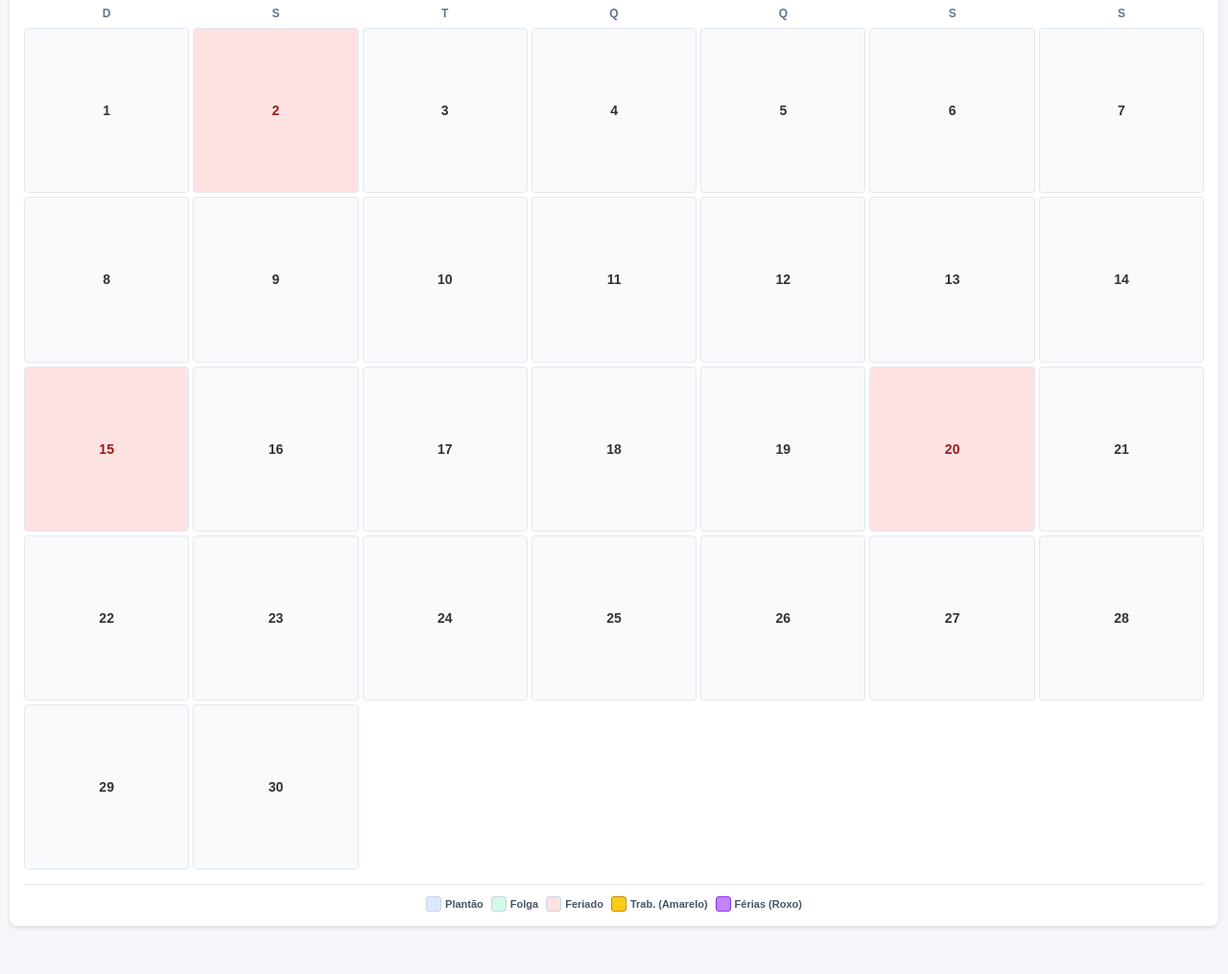
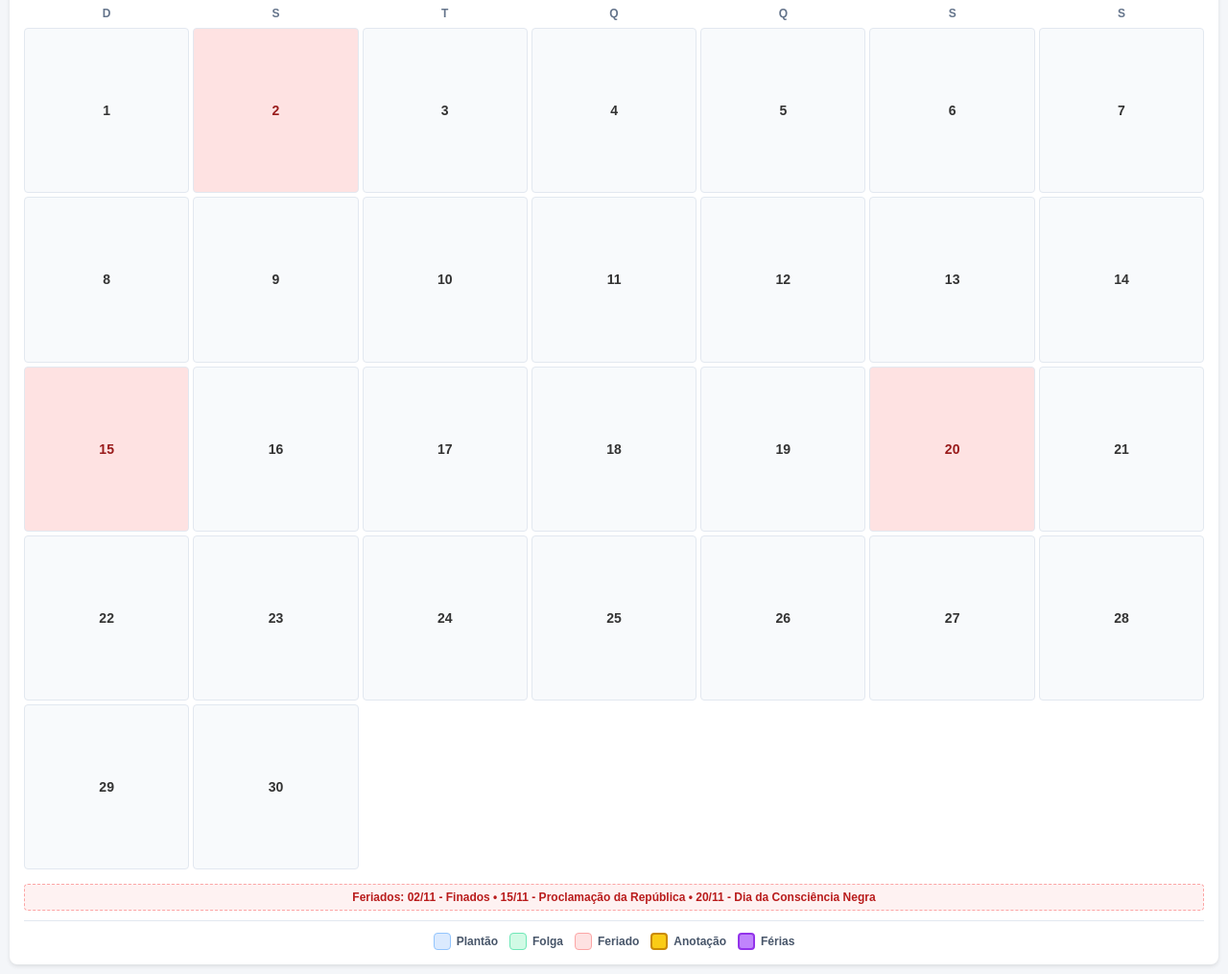
Before and after one commit to vantoil-escala/minha-escala, a plain HTML site: page index.html in a window 1280 px wide. Shown: the part 233-1248 px from the top of the page at 96% size. Before the commit the page ends 1208 px from the top, so only its background shows below. Drawn offline with Linux system fonts and the light colour scheme.

Commit message:
Update index.html

```diff
--- a/index.html
+++ b/index.html
@@ -157,7 +157,7 @@
             color: #991b1b;
             font-weight: bold;
         }
-        /* Marcação manual amarela (Folga Trabalhada) */
+        /* Marcação manual amarela (Anotação) */
         .day.highlighted {
             background-color: #facc15 !important;
             color: #713f12;
@@ -186,9 +186,10 @@
         .legend-box {
             display: flex;
             flex-wrap: wrap;
-            gap: 8px;
+            gap: 12px;
             justify-content: center;
-            font-size: 11px;
+            align-items: center;
+            font-size: 12px;
             color: #475569;
             border-top: 1px solid #e2e8f0;
             padding-top: 12px;
@@ -198,14 +199,16 @@
         .legend-item {
             display: flex;
             align-items: center;
-            gap: 4px;
+            gap: 6px;
             font-weight: bold;
         }
         .legend-color {
-            width: 14px;
-            height: 14px;
-            border-radius: 3px;
+            width: 18px;
+            height: 18px;
+            border-radius: 4px;
             border: 1px solid #cbd5e1;
+            flex-shrink: 0;
+            box-sizing: border-box;
         }
         /* Estilo da lista de feriados do mês */
         .month-holidays {
@@ -433,6 +436,11 @@
             renderCalendar();
         }
 
+        function dismissAlert() {
+            alertDismissed = true;
+            renderCalendar();
+        }
+
         function getBaseYearMonth() {
             let baseDateStr = document.getElementById('baseDate').value;
             if (!baseDateStr) {
@@ -491,7 +499,6 @@
                 if (marks[dateKey]) {
                     let d = new Date(dateKey + 'T00:00:00');
                     let diff = d.getTime() - today.getTime();
-                    // Considera dias iguais ou futuros que estão marcados de amarelo
                     if (diff >= 0 && diff < minDiff) {
                         minDiff = diff;
                         nearestKey = dateKey;
@@ -499,6 +506,87 @@
                 }
             }
             return nearestKey;
+        }
+
+        function createMonthElement(year, month, marks, vacations, notes) {
+            const monthDiv = document.createElement('div');
+            monthDiv.className = 'month-block';
+
+            const title = document.createElement('h2');
+            title.textContent = `${monthNames[month]} de ${year}`;
+            monthDiv.appendChild(title);
+
+            const grid = document.createElement('div');
+            grid.className = 'calendar-grid';
+
+            weekDays.forEach(wd => {
+                const wdEl = document.createElement('div');
+                wdEl.className = 'weekday';
+                wdEl.textContent = wd;
+                grid.appendChild(wdEl);
+            });
+
+            const firstDayIndex = new Date(year, month, 1).getDay();
+            const daysInMonth = new Date(year, month + 1, 0).getDate();
+
+            for (let i = 0; i < firstDayIndex; i++) {
+                const emptyCell = document.createElement('div');
+                emptyCell.className = 'day empty';
+                grid.appendChild(emptyCell);
+            }
+
+            let yearHolidays = getHolidaysForYear(year);
+            let monthHolidayList = [];
+
+            for (let day = 1; day <= daysInMonth; day++) {
+                const dayCell = document.createElement('div');
+                dayCell.className = 'day';
+                dayCell.textContent = day;
+
+                const dateKey = `${year}-${String(month + 1).padStart(2, '0')}-${String(day).padStart(2, '0')}`;
+                const status = getDayStatus(year, month, day);
+
+                if (status) {
+                    dayCell.classList.add(status);
+                }
+                if (yearHolidays[dateKey]) {
+                    monthHolidayList.push(`${String(day).padStart(2, '0')}/${String(month + 1).padStart(2, '0')} - ${yearHolidays[dateKey]}`);
+                }
+                if (marks[dateKey]) {
+                    dayCell.classList.add('highlighted');
+                }
+                if (vacations[dateKey]) {
+                    dayCell.classList.add('vacation');
+                }
+                if (notes[dateKey]) {
+                    dayCell.classList.add('has-note');
+                    dayCell.title = notes[dateKey];
+                }
+
+                // Clique simples alterna marcação amarela; clique duplo define férias; botão direito/segurar ou duplo clique? Mantém lógica existente
+                dayCell.addEventListener('click', () => toggleDay(dateKey));
+                dayCell.addEventListener('dblclick', (e) => {
+                    e.preventDefault();
+                    handleDoubleClick(dateKey);
+                });
+                dayCell.addEventListener('contextmenu', (e) => {
+                    e.preventDefault();
+                    editDayNote(dateKey);
+                });
+
+                grid.appendChild(dayCell);
+            }
+
+            monthDiv.appendChild(grid);
+
+            if (monthHolidayList.length > 0) {
+                const holidayBox = document.createElement('div');
+                holidayBox.className = 'month-holidays';
+                holidayBox.textContent = "Feriados: " + monthHolidayList.join(" • ");
+                monthDiv.appendChild(holidayBox);
+            }
+
+            return monthDiv;
         }
 
         function renderCalendar() {
@@ -541,101 +629,38 @@
                     let targetDate = new Date(y, m + i, 1);
                     container.appendChild(createMonthElement(targetDate.getFullYear(), targetDate.getMonth(), marks, vacations, notes));
                 }
-            } else if (currentView === 'Ano Todo') {
-                let y = baseYM.year;
+            } else {
                 for (let m = 0; m < 12; m++) {
-                    container.appendChild(createMonthElement(y, m, marks, vacations, notes));
+                    container.appendChild(createMonthElement(baseYM.year, m, marks, vacations, notes));
                 }
             }
-        }
 
-        function dismissAlert() {
-            alertDismissed = true;
-            renderCalendar();
-        }
-
-        function createMonthElement(year, month, marks, vacations, notes) {
-            const wrapper = document.createElement('div');
-
-            const title = document.createElement('h2');
-            title.innerText = `${monthNames[month]} de ${year}`;
-            wrapper.appendChild(title);
-
-            const grid = document.createElement('div');
-            grid.className = 'calendar-grid';
-
-            weekDays.forEach(d => {
-                const div = document.createElement('div');
-                div.className = 'weekday';
-                div.innerText = d;
-                grid.appendChild(div);
-            });
-
-            const firstDayIndex = new Date(year, month, 1).getDay();
-            const totalDays = new Date(year, month + 1, 0).getDate();
-
-            for (let i = 0; i < firstDayIndex; i++) {
-                const emptyDiv = document.createElement('div');
-                emptyDiv.className = 'day empty';
-                grid.appendChild(emptyDiv);
-            }
-
-            for (let day = 1; day <= totalDays; day++) {
-                const dayDiv = document.createElement('div');
-                dayDiv.className = 'day';
-                dayDiv.innerText = day;
-
-                let dateKey = `${year}-${String(month + 1).padStart(2, '0')}-${String(day).padStart(2, '0')}`;
-
-                let status = getDayStatus(year, month, day);
-                if (status) {
-                    dayDiv.classList.add(status);
-                }
-
-                if (marks[dateKey]) {
-                    dayDiv.classList.add('highlighted');
-                }
-
-                if (vacations[dateKey]) {
-                    dayDiv.classList.add('vacation');
-                }
-
-                if (notes[dateKey]) {
-                    dayDiv.classList.add('has-note');
-                    dayDiv.title = notes[dateKey];
-                }
-
-                dayDiv.onclick = function() {
-                    toggleDay(dateKey);
-                };
-
-                dayDiv.ondblclick = function() {
-                    handleDoubleClick(dateKey);
-                };
-
-                dayDiv.oncontextmenu = function(e) {
-                    e.preventDefault();
-                    editDayNote(dateKey);
-                };
-
-                grid.appendChild(dayDiv);
-            }
-
-            wrapper.appendChild(grid);
-
-            // Bloco da Legenda
+            // Legenda atualizada com quadrados uniformes e rótulos limpos
             const legend = document.createElement('div');
             legend.className = 'legend-box';
             legend.innerHTML = `
-                <div class="legend-item"><div class="legend-color" style="background:#dbeafe;"></div> Plantão</div>
-                <div class="legend-item"><div class="legend-color" style="background:#d1fae5;"></div> Folga</div>
-                <div class="legend-item"><div class="legend-color" style="background:#fee2e2;"></div> Feriado</div>
-                <div class="legend-item"><div class="legend-color" style="background:#facc15; border-color:#ca8a04;"></div> Trab. (Amarelo)</div>
-                <div class="legend-item"><div class="legend-color" style="background:#c084fc; border-color:#9333ea;"></div> Férias (Roxo)</div>
+                <div class="legend-item">
+                    <span class="legend-color" style="background-color: #dbeafe; border-color: #93c5fd;"></span>
+                    <span>Plantão</span>
+                </div>
+                <div class="legend-item">
+                    <span class="legend-color" style="background-color: #d1fae5; border-color: #6ee7b7;"></span>
+                    <span>Folga</span>
+                </div>
+                <div class="legend-item">
+                    <span class="legend-color" style="background-color: #fee2e2; border-color: #fca5a5;"></span>
+                    <span>Feriado</span>
+                </div>
+                <div class="legend-item">
+                    <span class="legend-color" style="background-color: #facc15; border-color: #ca8a04; border-width: 2px;"></span>
+                    <span>Anotação</span>
+                </div>
+                <div class="legend-item">
+                    <span class="legend-color" style="background-color: #c084fc; border-color: #9333ea; border-width: 2px;"></span>
+                    <span>Férias</span>
+                </div>
             `;
-            wrapper.appendChild(legend);
-
-            return wrapper;
+            container.appendChild(legend);
         }
     </script>
 </body>
```
